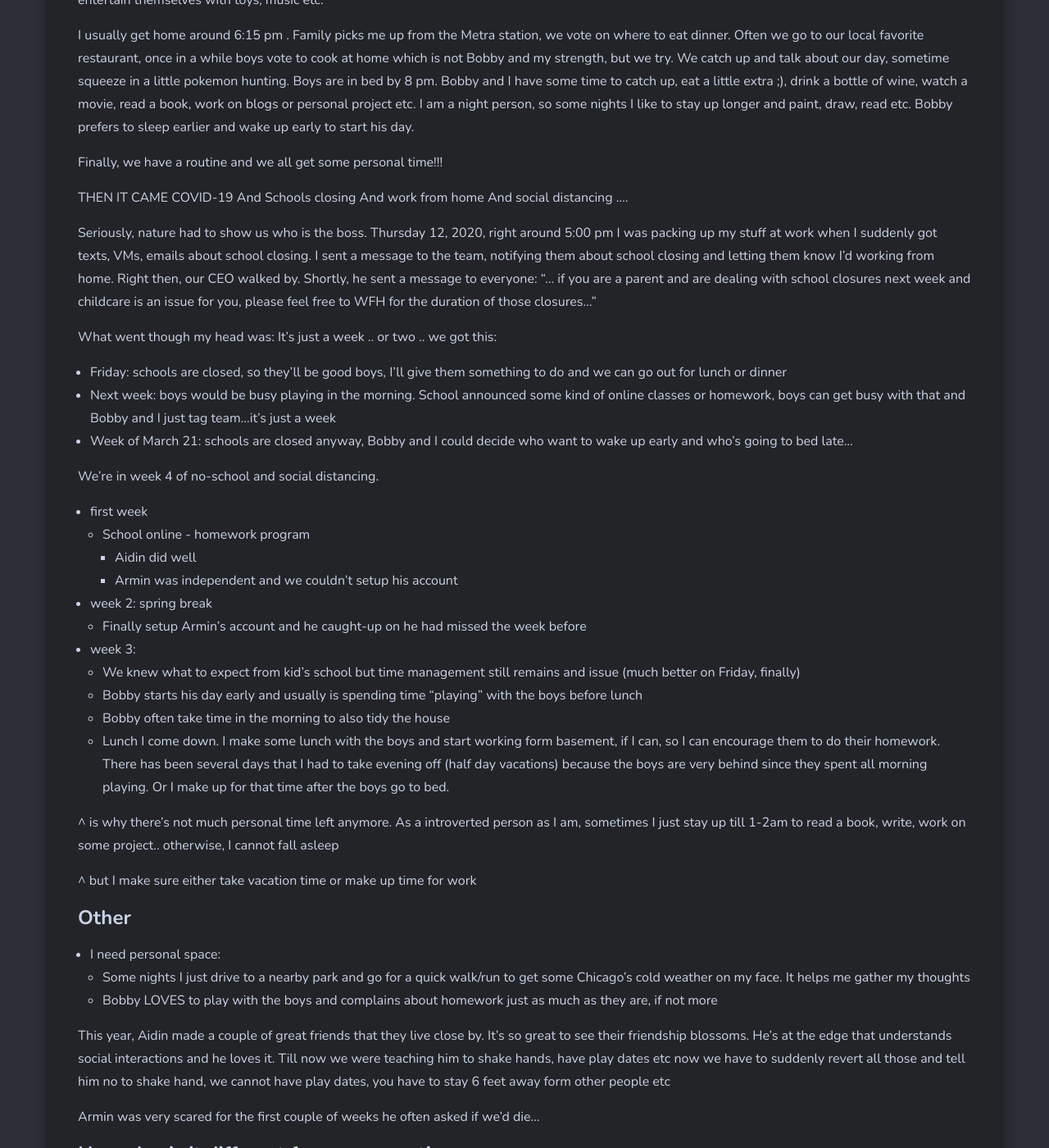
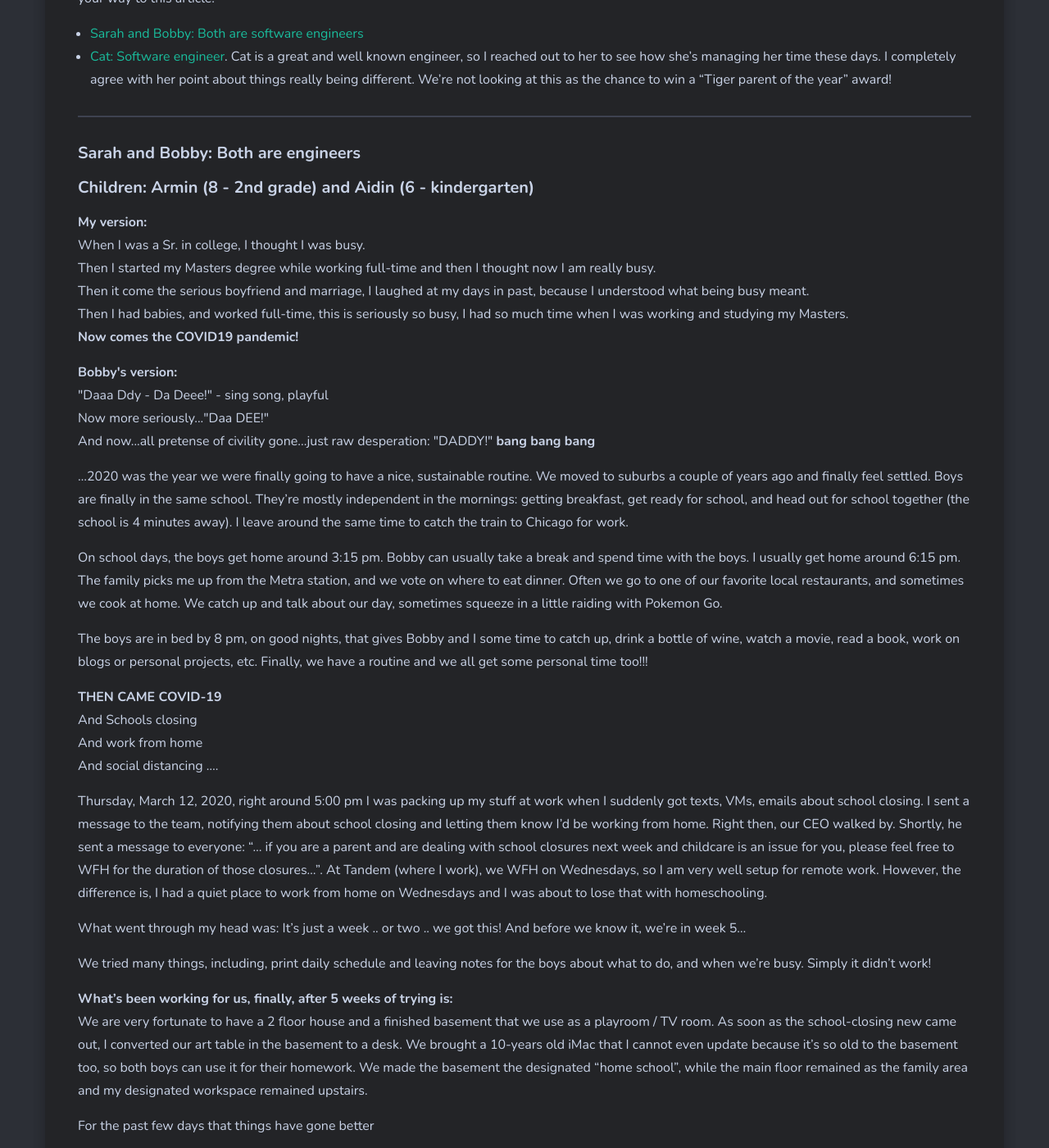
Before and after one commit to saslani/saslani.github.io, a Jekyll site: the page built from _posts/2020-04-03-WFH-pandemic-way.md, in a window 1280 px wide and 1400 px high, scrolled down 1363 px. Shown: the whole window at 82% size. Built offline with Jekyll 4.4.1, drawn with Linux system fonts in a browser that asks for light colours; nearby versions of some CDN libraries; comment, search, counter and statistics services are not loaded; some of the changed text lies outside the part shown.

Commit message:
first draft complete

```diff
--- a/_posts/2020-04-03-WFH-pandemic-way.md
+++ b/_posts/2020-04-03-WFH-pandemic-way.md
@@ -1,96 +1,115 @@
 ---
 layout: post
-title:  "Working Full-Time From School"
+title:  "WFH Pandemic Way!"
 date:   2020-04-03 14:40:00
-image:
+image:  wfh_pandemic/armin.jpeg
 tags:   [Pandemic, Social Distancing, Work from Home, Young Kids]
 ---
 
-When I was a sr. in college, I thought I was so busy.
-Then I started my MS degree while working full-time and then I thought now I am really busy.
-Then it come the serious boyfriend and marriage, I laughed at my days in past, because I understood what being busy meant.
-Then I had babies, and worked full-time, this is seriously so busy, I had so much time when I was working and studying my MS.
+This is just my story on how we're adapting to social isolation and homeschooling. Every family is different, so this blog is not meant to give anyone advice about “the right way” of working from home or homeschooling...
 
+What prompted me to write this article was when a friend (who's very loving and sweet and the best aunt, but doesn't have kids) gave us a great advice on how we should home-school our boys while WFH - it’s easy: let them know the hours they can come to you for questions and when they should not interrupt! Or print their daily schedule so they know what to do! Well, that sounds great, doesn’t it? And only if… I love you friend - but you have no idea!
 
-CURRENT COVID19 SITUATION AND STATS
+So, I asked a couple of friends to write their stories down, again not to give advice but share their their way of handling this pandemic situation.
 
-Short paragraph of how we were
-Our schedule today
-Things we're trying
+We are in the 4th month of [COVID19 and we haven’t reached the peak yet](https://www.worldometers.info/coronavirus/country/us/). It doesn’t surprise me if it takes at least 3-4 month till things are “back to normal”. That’s why it’s important for working parents to establish a routine that works for them. Not only that, but we might face similar situation again next school year... Or even this summer, when most working parents sign kids up for summer camp, who dares to do it this year?
+<br />
+It might take one family a day and another a month to find a routine that works for them. So don't feel bad if you haven't found what works for you, we're still working on it :)
 
-Resources
+Here is how a few us us are WFH pandemic way. If you would like to share your story send me a message to sarah@testedminds.com and I will add your way to this article:
 
+- [Sarah and Bobby: Both are software engineers](#Sarah&Bobby)
+- [Cat: Software engineer](#Cat). Cat is a great and well known engineer, so I reached out to her to see how she's managing her time these days. I completely agree with her point about things really being different. We’re not looking at this as the chance to win a “Tiger parent of the year” award!
 
-Cat's
+------------------------------------------------------------------------------------
 
+<a name="Sarah&Bobby"></a>
+#### Sarah and Bobby: Both are engineers
+#### Children: Armin (8 - 2nd grade) and Aidin (6 - kindergarten)
 
+<p>
+    <strong>My version:</strong>
+    <br />
+    When I was a Sr. in college, I thought I was busy.
+    <br />
+    Then I started my Masters degree while working full-time and then I thought now I am really busy.
+    <br />
+    Then it come the serious boyfriend and marriage, I laughed at my days in past, because I understood what being busy meant.
+    <br />
+    Then I had babies, and worked full-time, this is seriously so busy, I had so much time when I was working and studying my Masters.
+    <br />
+    <strong>Now comes the COVID19 pandemic!</strong>
+</p>
 
-My sons are 6 and 8 years old, finally we have routine. They're independent in the mornings, for the most part, Armin (8 yo) learned to make breakfast and he's enjoying it. Boys getup around 6:30-7 am and finally entertain themselves instead of running into our room and wake Bobby and I up! I finally have time to myself. My employer is great and values work/life balance, so no work outside of office hours is encouraged.
+<p>
+    <strong>Bobby's version:</strong>
+    <br />
+    "Daaa Ddy - Da Deee!" - sing song, playful
+    <br />
+    Now more seriously..."Daa DEE!"
+    <br />
+    And now...all pretense of civility gone...just raw desperation: "DADDY!" <strong>bang bang bang</strong>
+</p>
 
-On school days, boys get home around 3:15, that's when Bobby's often done with work and spends time with the boys. Or if he has to work longer, boys entertain themselves with toys, music etc.
+...2020 was the year we were finally going to have a nice, sustainable routine. We moved to suburbs a couple of years ago and finally feel settled. Boys are finally in the same school. They're mostly independent in the mornings: getting breakfast, get ready for school, and head out for school together (the school is 4 minutes away). I leave around the same time to catch the train to Chicago for work.
 
-I usually get home around 6:15 pm . Family picks me up from the Metra station, we vote on where to eat dinner. Often we go to our local favorite restaurant, once in a while boys vote to cook at home which is not Bobby and my strength, but we try. We catch up and talk about our day, sometime squeeze in a little pokemon hunting. Boys are in bed by 8 pm. Bobby and I have some time to catch up, eat a little extra ;), drink a bottle of wine, watch a movie, read a book, work on blogs or personal project etc. I am a night person, so some nights I like to stay up longer and paint, draw, read etc. Bobby prefers to sleep earlier and wake up early to start his day.
+On school days, the boys get home around 3:15 pm. Bobby can usually take a break and spend time with the boys. I usually get home around 6:15 pm. The family picks me up from the Metra station, and we vote on where to eat dinner. Often we go to one of our favorite local restaurants, and sometimes we cook at home. We catch up and talk about our day, sometimes squeeze in a little raiding with Pokemon Go.
 
-Finally, we have a routine and we all get some personal time!!!
+The boys are in bed by 8 pm, on good nights, that gives Bobby and I some time to catch up, drink a bottle of wine, watch a movie, read a book, work on blogs or personal projects, etc. Finally, we have a routine and we all get some personal time too!!!
 
-THEN IT CAME COVID-19
+**THEN CAME COVID-19**
+<br />
 And Schools closing
+<br />
 And work from home
+<br />
 And social distancing ....
 
-Seriously, nature had to show us who is the boss. Thursday 12, 2020, right around 5:00 pm I was packing up my stuff at work when I suddenly got texts, VMs, emails about school closing. I sent a message to the team, notifying them about school closing and letting them know I'd working from home. Right then, our CEO walked by. Shortly, he sent a message to everyone: "... if you are a parent and are dealing with school closures next week and childcare is an issue for you, please feel free to WFH for the duration of those closures..."
+Thursday, March 12, 2020, right around 5:00 pm I was packing up my stuff at work when I suddenly got texts, VMs, emails about school closing. I sent a message to the team, notifying them about school closing and letting them know I'd be working from home. Right then, our CEO walked by. Shortly, he sent a message to everyone: "... if you are a parent and are dealing with school closures next week and childcare is an issue for you, please feel free to WFH for the duration of those closures...". At Tandem (where I work), we WFH on Wednesdays, so I am very well setup for remote work. However, the difference is, I had a quiet place to work from home on Wednesdays and I was about to lose that with homeschooling.
 
-What went though my head was: It's just a week .. or two .. we got this:
-- Friday: schools are closed, so they'll be good boys, I'll give them something to do and we can go out for lunch or dinner
-- Next week: boys would be busy playing in the morning. School announced some kind of online classes or homework, boys can get busy with that and Bobby and I just tag team...it's just a week
-- Week of March 21: schools are closed anyway, Bobby and I could decide who want to wake up early and who's going to bed late...
+What went through my head was: It's just a week .. or two .. we got this! And before we know it, we're in week 5...
 
-We're in week 4 of no-school and social distancing.
-- first week
-    + School online - homework program
-        * Aidin did well
-        * Armin was independent and we couldn't setup his account
-- week 2: spring break
-    + Finally setup Armin's account and he caught-up on he had missed the week before
-- week 3:
-    + We knew what to expect from kid's school but time management still remains and issue (much better on Friday, finally)
-    + Bobby starts his day early and usually is spending time "playing" with the boys before lunch
-    + Bobby often take time in the morning to also tidy the house
-    + Lunch I come down. I make some lunch with the boys and start working form basement, if I can, so I can encourage them to do their homework. There has been several days that I had to take evening off (half day vacations) because the boys are very behind since they spent all morning playing. Or I make up for that time after the boys go to bed.
+We tried many things, including, print daily schedule and leaving notes for the boys about what to do, and when we're busy. Simply it didn't work!
 
-^ is why there's not much personal time left anymore. As a introverted person as I am, sometimes I just stay up till 1-2am to read a book, write, work on some project.. otherwise, I cannot fall asleep
+**What's been working for us, finally, after 5 weeks of trying is:**
+<br/>
+We are very fortunate to have a 2 floor house and a finished basement that we use as a playroom / TV room. As soon as the school-closing new came out, I converted our art table in the basement to a desk. We brought a 10-years old iMac that I cannot even update because it’s so old to the basement too, so both boys can use it for their homework. We made the basement the designated “home school”, while the main floor remained as the family area and my designated workspace remained upstairs.
 
-^ but I make sure either take vacation time or make up time for work
+For the past few days that things have gone better
+<br/>
+- Bobby wakes up around 6 am and starts his work day
+- Boys wake up at 7 am and they eat breakfast
+- I wake up around 8:00 am and start my day.
+In the mornings, boys spend time with me. One starts on his music or reading (which doesn't need a computer or my supervision) while the other camps in my office, next to my desk to use my personal laptop for school work (in other words, the designate "home school" and iMac in the basement idea went right out the door!)
 
-### Other
-- I need personal space:
-    + Some nights I just drive to a nearby park and go for a quick walk/run to get some Chicago's cold weather on my face. It helps me gather my thoughts
-    + Bobby LOVES to play with the boys and complains about homework just as much as they are, if not more
+![cozy and comfy Aidin](/img/wfh_pandemic/aidin.jpeg){:width="300x"}
 
-This year, Aidin made a couple of great friends that they live close by. It's so great to see their friendship blossoms. He's at the edge that understands social interactions and he loves it. Till now we were teaching him to shake hands, have play dates etc now we have to suddenly revert all those and tell him no to shake hand, we cannot have play dates, you have to stay 6 feet away form other people etc
+At 12:15 when my lunch time starts, I make lunch for the boys and update Bobby on the school work progress. Bobby takes over around 1 pm. He's definitely the fun parent! This is the time I have an uninterrupted time to get my work done while Bobby and the boys either play outside or get house chores done.
 
-Armin was very scared for the first couple of weeks he often asked if we'd die...
+I usually stop by 6 pm and join the family for dinner and family time.
+- Boys head to bed around 8 - 8:30 pm
+- Bobby goes to bed by 9 pm
+- I finish my work for the time lost. I try to tidy around then spend a little time reading or writing to unwind, heading to bed around midnight
 
-### How else is it different from summer times
-- At we work from home on Wednesdays, so we're all used to remote work and are doing a great job with it. On Wednesdays, when I work form home. I enjoy sitting in my home office, nice large desk, nice DWR chair, my nice curved monitor and an enjoyable quiet house that lets me focus and get what I need to get done, done
+And this is finally what's working for us after 5 weeks...
 
-- Bobby would opt in working from the kitchen or the spare bedroom. We'd sometime sync our schedule to get lunch together. Boys get home around 3:15 which Bobby sometime would break from work to spend time with them - I often continued working
-
-- Now WFH is not the quiet place that I'd get work done, even faster because I didn't have to worry about dressing up and commute
-- We are interrupted many times / day
-
-### we are lucky to have a large house
-- Offices and work space downstairs
-- family time: main floor
-- basement school and play
-
+**What are we still struggling with?**
+<br />
+- Even though we're settling with our pandemic schedule, things are still very scary for the boys:
+    - This year, Aidin made a couple of great friends that they live close by. It's so great to see their friendships blossom. He's at the age that understands social interactions and he loves it. Until COVID19, we were teaching him to shake hands, have play dates, etc, now we have to suddenly revert all those and tell him not to shake hands, we can’t have play dates, and you have to stay 6 feet away from other people...
+    - Armin was very scared for the first couple of weeks. The reality of school closing, no more play in the park, no going to music class, recital and music graduation cancellation etc was very hard for him to understand.  He often asked if we were going to die. But he's doing much better now. He learned to cook a couple of things (eggs and mac & Cheese) and he's practicing playing guitar on his head!
+- Due to the current schedule, Bobby and I don't have much time together :(
+- Our weekends are at list 50% catching up on either work or house chores.
 
 ------------------------------------
 
-Another full-time working parent's story:
+<a name="Cat"></a>
+#### Cat: Engineer
+#### Partner: Works for an electrical utility company and still has to travel
+#### Children: Ray (7)
 
 In some ways, I am really lucky. My employer supports work from home, and they have even introduced new guidelines to support parents balancing work and childcare responsibilities. For example, it's suggested meetings start five minutes after the hour and conclude five minutes before the top of the next hour in order to provide parents with the chance to check in on the kiddos. This is helpful for me because I am home alone with my son. My partner works for an electrical utility company, and apparently people still need electricity even during isolation. He has been traveling all over the state. It's stressful being home alone, and of course, my son and I worry about Dad traveling and not being able to isolate.
 
-We are settling into a little bit of routine at home. I wake up at 430am to catch up on work and to-dos. When my son wakes up, I fix him breakfast and he writes in his journal. I usually have some materials prepared based on whatever questions he asked me the day before. For example, one day he asked me about dirigibles and the next day I had pulled together some things for him like information on the Hindenburg, some related math problems, etc. Then I go out to the office we have out in our rec room. It's separate from the rest of the house, and I consider that a huge advantage. Based on the advice of Devorah Heitner, I don't let Ray play video games until the afternoon, but I let him do basically anything else eg slip n slide, play in the treehouse, bake, whatever. His grandma usually video calls him sometime after 1 pm, and they have been learning to play Animal Crossing together. They've been reading a day by day guide together and trying to work through the things in that guide. At about 5pm, I wrap up work. We eat dinner and clean up the house. Before bed, we've been watching His Dark Materials. Even though my partner isn't home, watching a streaming TV show is an activity he can do with us.
+We are settling into a little bit of routine at home. I wake up at 4:30 am to catch up on work and to-dos. When my son wakes up, I fix him breakfast and he writes in his journal. I usually have some materials prepared based on whatever questions he asked me the day before. For example, one day he asked me about dirigibles and the next day I had pulled together some things for him like information on the Hindenburg, some related math problems, etc. Then I go out to the office we have out in our rec room. It's separate from the rest of the house, and I consider that a huge advantage. Based on the advice of Devorah Heitner, I don't let Ray play video games until the afternoon, but I let him do basically anything else eg. slip n slide, play in the treehouse, bake, whatever. His grandma usually video calls him sometime after 1 pm, and they have been learning to play Animal Crossing together. They've been reading a day by day guide together and trying to work through the things in that guide. At about 5 pm, I wrap up work. We eat dinner and clean up the house. Before bed, we've been watching His Dark Materials. Even though my partner isn't home, watching a streaming TV show is an activity he can do with us.
 
 Overall, I am just trying to be realistic. I am not trying to go about work and school the same way we did before. We are all in this together. We should be gentle with ourselves and with each other.
```
Also changed, not shown: img/wfh_pandemic/aidin.jpeg (added), img/wfh_pandemic/armin.jpeg (added).
